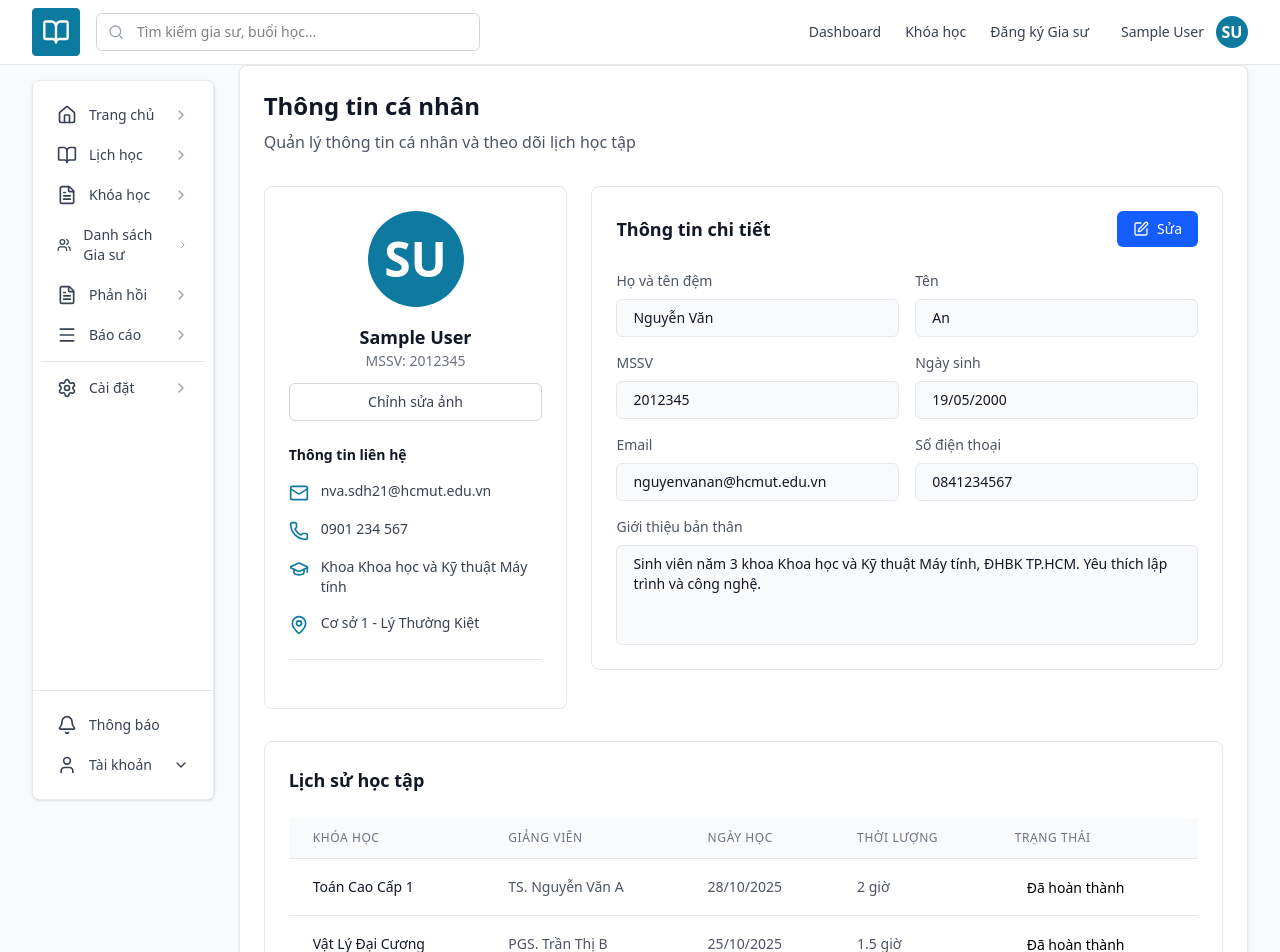
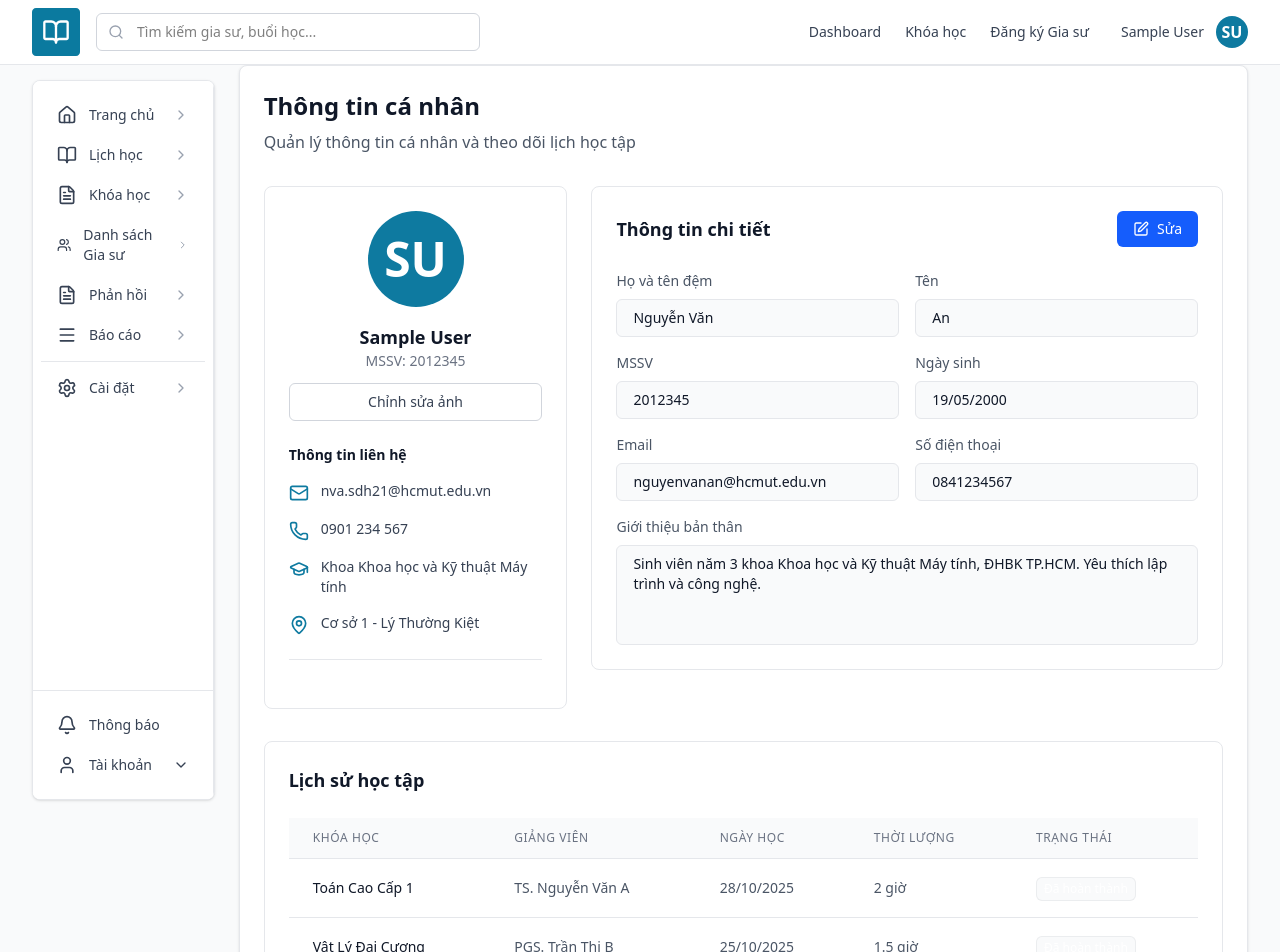
Before and after one commit to bnhtho/251_software_engineer_project, a React (Vite) app: page /dashboard/profile in a window 1280 px wide. Shown: the top 952 px of the page. Built offline with nearby package versions, Linux system fonts and the light colour scheme; sample sign-in values are in the browser's storage.

Commit message:
Edit history learning

```diff
--- a/src/Components/LearningHistoryItem.tsx
+++ b/src/Components/LearningHistoryItem.tsx
@@ -8,6 +8,7 @@ interface LearningHistoryItemProps {
 }
 
 const LearningHistoryItem = ({
+
   courseName,
   instructor,
   date,
@@ -31,7 +32,7 @@ const LearningHistoryItem = ({
       </td>
       <td className="px-6 py-4">
         <span
-          className={`px-3 py-1 rounded-full text-sm font-medium ${statusColor}`}
+          className="inline-flex items-center rounded-md bg-gray-50 px-2 py-1 text-xs font-medium text-gray-600 inset-ring inset-ring-gray-500/10 text-white " style={{ background: statusColor + "-A" }}
         >
           {status}
         </span>
--- a/src/page/Profile.tsx
+++ b/src/page/Profile.tsx
@@ -32,7 +32,7 @@ const ProfilePage = () => {
       date: "05/11/2025",
       duration: "2 giờ",
       status: "Sắp diễn ra",
-      statusColor: "blue",
+      statusColor: "orange",
     },
   ]
 
@@ -60,7 +60,7 @@ const ProfilePage = () => {
       </div>
 
       {/* Learning History Section */}
-      <div className="grid grid-cols-12 gap-6">
+      <div className="grid grid-cols-12 gap-6 ">
         <div className="col-span-12">
           <div className="bg-white rounded-lg border border-gray-200 p-6">
             <h2 className="text-lg font-bold text-gray-900 mb-6">Lịch sử học tập</h2>
@@ -96,6 +96,7 @@ const ProfilePage = () => {
                       date={item.date}
                       duration={item.duration}
                       status={item.status}
+                      // Color status
                       statusColor={item.statusColor}
                     />
                   ))}
```
